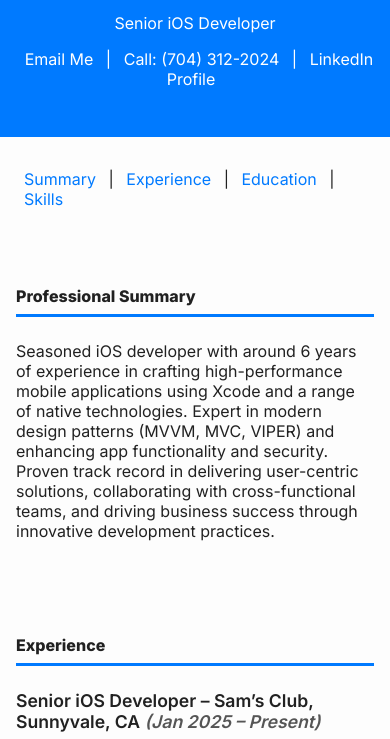
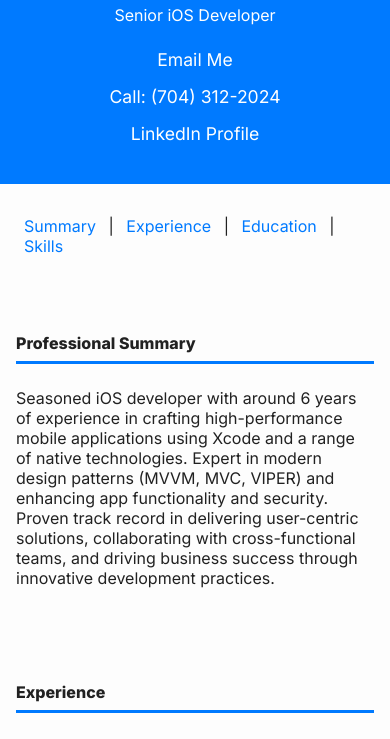
Before and after one commit to RSruthi12/Sruthi_Portfolio, a plain HTML site: page index.html in a window 390 px wide. Shown: the part 74-813 px from the top of the page. Drawn offline with Linux system fonts and the light colour scheme.

Commit message:
Update index.html

```diff
--- a/index.html
+++ b/index.html
@@ -36,13 +36,23 @@
     }
     header p {
       font-size: 1.2rem;
+      margin: 0.5rem 0;
     }
-    header a {
-      color: white !important;
+    .contact-links {
+      margin-top: 1rem;
+      font-size: 1.1rem;
+    }
+    .contact-links a {
+      color: white;
       text-decoration: none;
-      margin: 0 0.5rem;
+      margin: 0 1rem;
+      border-right: 1px solid rgba(255, 255, 255, 0.5);
+      padding-right: 1rem;
     }
-    header a:hover {
+    .contact-links a:last-child {
+      border-right: none;
+    }
+    .contact-links a:hover {
       text-decoration: underline;
     }
     .section {
@@ -101,6 +111,16 @@
     @media (max-width: 600px) {
       header h1 { font-size: 2rem; }
       header p, .section h2 { font-size: 1rem; }
+      .contact-links {
+        display: flex;
+        flex-direction: column;
+        align-items: center;
+      }
+      .contact-links a {
+        margin: 0.5rem 0;
+        border: none;
+        padding: 0;
+      }
     }
   </style>
 </head>
@@ -109,11 +129,11 @@
   <header>
     <h1>Sruthi Kumar</h1>
     <p>Senior iOS Developer</p>
-    <p>
-      <a href="mailto:sruthikumar012@gmail.com">Email Me</a> |
-      <a href="tel:+17043122024">Call: (704) 312-2024</a> |
+    <div class="contact-links">
+      <a href="mailto:sruthikumar012@gmail.com">Email Me</a>
+      <a href="tel:+17043122024">Call: (704) 312-2024</a>
       <a href="https://www.linkedin.com/in/sruthi-kumar012/" target="_blank">LinkedIn Profile</a>
-    </p>
+    </div>
   </header>
 
   <nav class="section">
```
